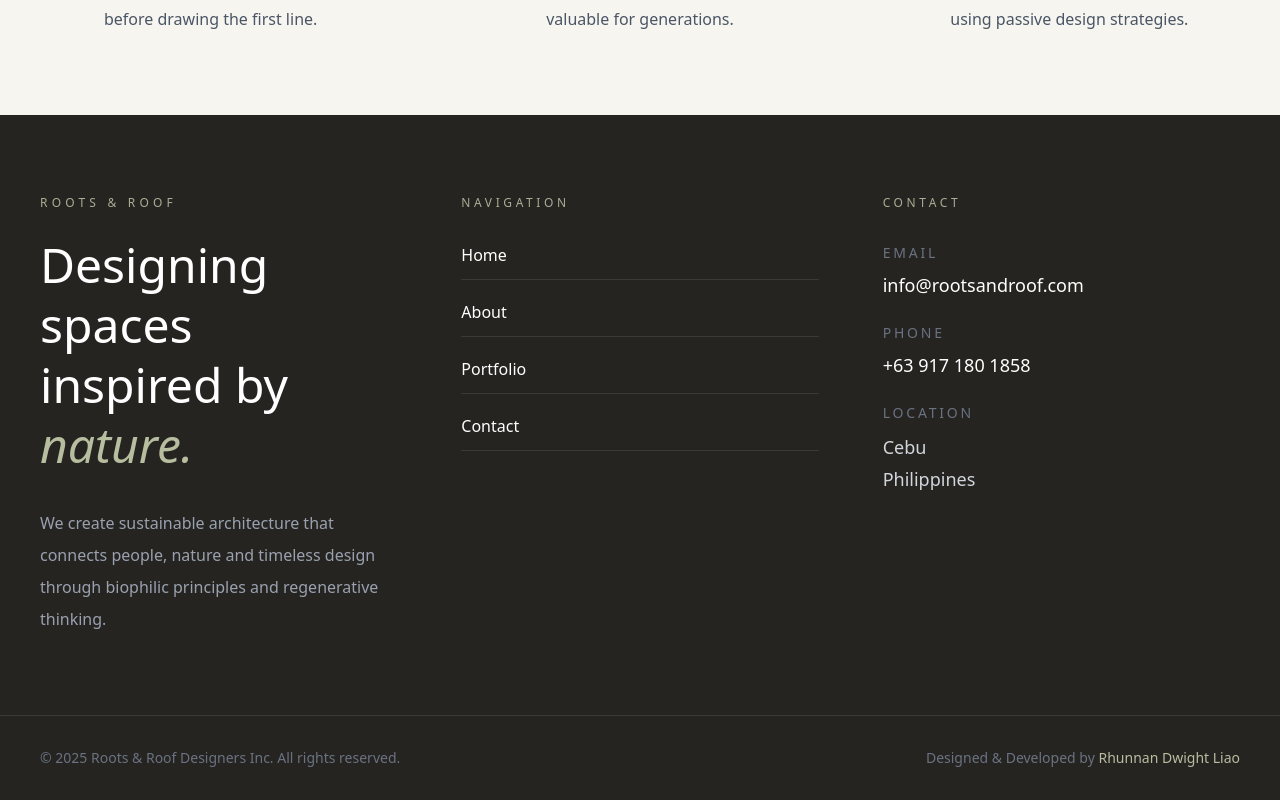
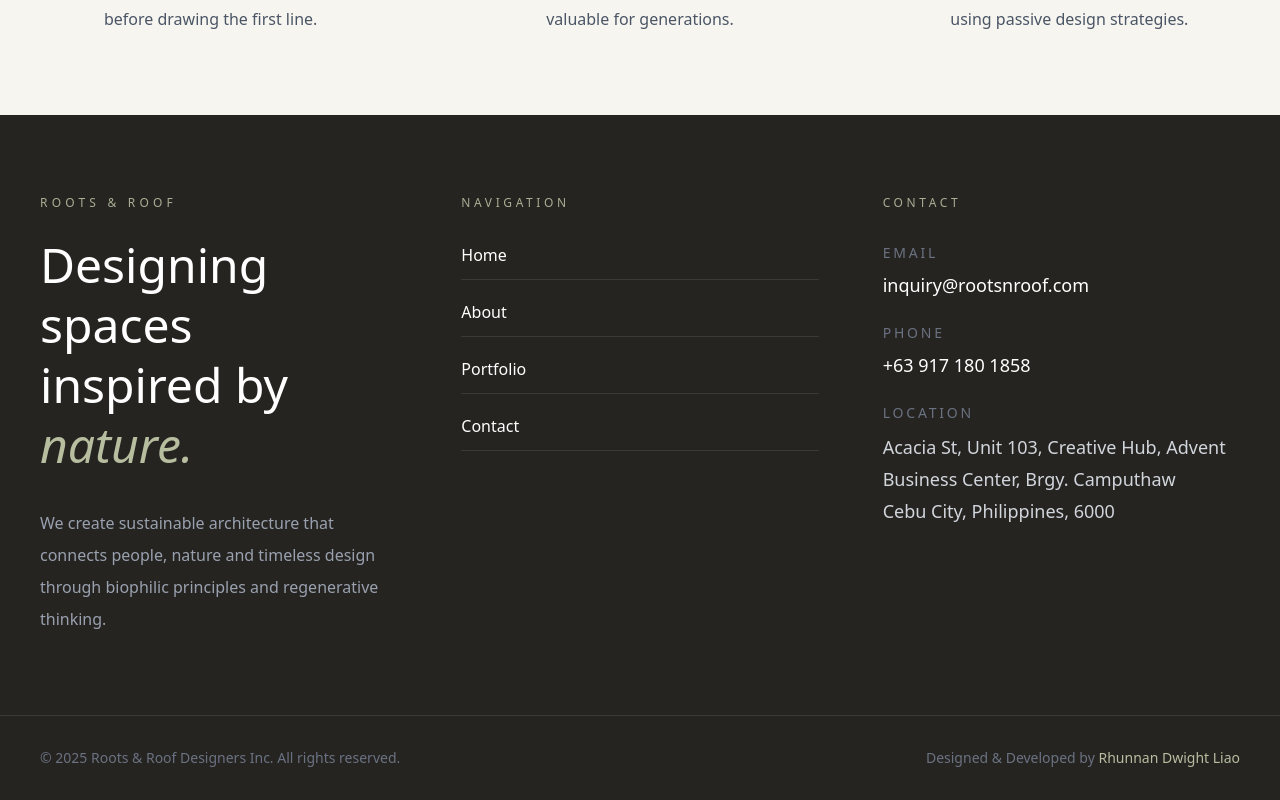
Before and after one commit to Rhunnan/rootsAndRoof, a React (Vite) app in the folder rootsAndRoofArch/: page / in a window 1280 px wide. Shown: the part 5170-5970 px from the top of the page. Built offline with nearby package versions, Linux system fonts and the light colour scheme.

Commit message:
Enhanced designs with AI

```diff
--- a/rootsAndRoofArch/src/components/footer.tsx
+++ b/rootsAndRoofArch/src/components/footer.tsx
@@ -6,72 +6,48 @@ export default function FooterComponent() {
 
   return (
     <footer className="bg-[#262421] w-full text-white">
-
       {/* Main Footer */}
 
       <div className="max-w-7xl mx-auto px-6 lg:px-10 py-20">
-
         <div className="grid lg:grid-cols-3 gap-16">
-
           {/* Brand */}
 
           <div>
-
             <p className="uppercase tracking-[0.35em] text-xs text-[#A9AF94]">
-
               ROOTS & ROOF
-
             </p>
 
             <h2 className="mt-6 text-4xl md:text-5xl font-light leading-tight">
-
               Designing spaces
-
               <br />
-
               inspired by
-
-              <span className="italic text-[#B7BE9F]">
-
-                {" "}nature.
-
-              </span>
-
+              <span className="italic text-[#B7BE9F]"> nature.</span>
             </h2>
 
             <p className="mt-8 text-gray-400 leading-8 max-w-md">
-
-              We create sustainable architecture that connects people,
-              nature and timeless design through biophilic principles
-              and regenerative thinking.
-
+              We create sustainable architecture that connects people, nature
+              and timeless design through biophilic principles and regenerative
+              thinking.
             </p>
-
           </div>
 
           {/* Navigation */}
 
           <div>
-
             <p className="uppercase tracking-[0.3em] text-xs text-[#A9AF94]">
-
               Navigation
-
             </p>
 
             <nav className="mt-8 flex flex-col gap-5">
-
               <Link
                 to="/"
                 className="group flex items-center justify-between border-b border-white/10 pb-3 hover:text-[#B7BE9F] transition"
               >
                 Home
-
                 <ArrowUpRight
                   size={16}
                   className="opacity-0 group-hover:opacity-100 transition"
                 />
-
               </Link>
 
               <Link
@@ -79,12 +55,10 @@ export default function FooterComponent() {
                 className="group flex items-center justify-between border-b border-white/10 pb-3 hover:text-[#B7BE9F] transition"
               >
                 About
-
                 <ArrowUpRight
                   size={16}
                   className="opacity-0 group-hover:opacity-100 transition"
                 />
-
               </Link>
 
               <Link
@@ -92,12 +66,10 @@ export default function FooterComponent() {
                 className="group flex items-center justify-between border-b border-white/10 pb-3 hover:text-[#B7BE9F] transition"
               >
                 Portfolio
-
                 <ArrowUpRight
                   size={16}
                   className="opacity-0 group-hover:opacity-100 transition"
                 />
-
               </Link>
 
               <Link
@@ -105,53 +77,38 @@ export default function FooterComponent() {
                 className="group flex items-center justify-between border-b border-white/10 pb-3 hover:text-[#B7BE9F] transition"
               >
                 Contact
-
                 <ArrowUpRight
                   size={16}
                   className="opacity-0 group-hover:opacity-100 transition"
                 />
-
               </Link>
-
             </nav>
-
           </div>
 
           {/* Contact */}
 
           <div>
-
             <p className="uppercase tracking-[0.3em] text-xs text-[#A9AF94]">
-
               Contact
-
             </p>
 
             <div className="mt-8 space-y-6">
-
               <div>
-
                 <p className="text-sm uppercase tracking-[0.2em] text-gray-500">
-
                   Email
-
                 </p>
 
                 <a
-                  href="mailto:info@rootsandroof.com"
+                  href="mailto:inquiry@rootsnroof.com"
                   className="mt-2 inline-block text-lg hover:text-[#B7BE9F] transition"
                 >
-                  info@rootsandroof.com
+                  inquiry@rootsnroof.com
                 </a>
-
               </div>
 
               <div>
-
                 <p className="text-sm uppercase tracking-[0.2em] text-gray-500">
-
                   Phone
-
                 </p>
 
                 <a
@@ -160,35 +117,29 @@ export default function FooterComponent() {
                 >
                   +63 917 180 1858
                 </a>
-
               </div>
 
               <div>
-
                 <p className="text-sm uppercase tracking-[0.2em] text-gray-500">
-
                   Location
-
                 </p>
 
-                <p className="mt-2 text-lg leading-8 text-gray-300">
-
-                  Cebu
-
-                  <br />
-
-                  Philippines
-
-                </p>
-
+                <a
+                  target="_blank"
+                  href="https://maps.app.goo.gl/hFcsV4EW5dvChANN8"
+                  aria-label="Redirect to Google Map Comapny Location"
+                >
+                  <p className="mt-2 text-lg leading-8 text-gray-300">
+                    Acacia St, Unit 103, Creative Hub, Advent Business Center,
+                    Brgy. Camputhaw
+                    <br />
+                    Cebu City, Philippines, 6000
+                  </p>
+                </a>
               </div>
-
             </div>
-
           </div>
-
         </div>
-
       </div>
 
       {/* Divider */}
@@ -198,31 +149,17 @@ export default function FooterComponent() {
       {/* Bottom */}
 
       <div className="max-w-7xl mx-auto px-6 lg:px-10 py-8">
-
         <div className="flex flex-col md:flex-row justify-between items-center gap-4">
-
           <p className="text-sm text-gray-500">
-
-            © {year} Roots & Roof Designers Inc.
-            All rights reserved.
-
+            © {year} Roots & Roof Designers Inc. All rights reserved.
           </p>
 
           <p className="text-sm text-gray-500">
-
             Designed & Developed by
-            <span className="text-[#B7BE9F]">
-
-              {" "}Rhunnan Dwight Liao
-
-            </span>
-
+            <span className="text-[#B7BE9F]"> Rhunnan Dwight Liao</span>
           </p>
-
         </div>
-
       </div>
-
     </footer>
   );
 }
--- a/rootsAndRoofArch/src/components/navbar.tsx
+++ b/rootsAndRoofArch/src/components/navbar.tsx
@@ -143,7 +143,8 @@ export default function Navbar() {
 
   const [mobileOpen, setMobileOpen] = useState(false);
 //im forcing this to be true, if balikon ang transparent just set this to false and uncomment the useEffect
-  const [scrolled, setScrolled] = useState(true);
+  // const [scrolled, setScrolled] = useState(true);
+  const [scrolled] = useState(true);
 
   // useEffect(() => {
   //   const onScroll = () => {
--- a/rootsAndRoofArch/src/contactPage/contactPage.tsx
+++ b/rootsAndRoofArch/src/contactPage/contactPage.tsx
@@ -48,9 +48,8 @@ export default function ContactPage() {
   const handlePhoneChange = (e: React.ChangeEvent<HTMLInputElement>) =>
     setPhone(e.target.value);
 
-  const handleMessageChange = (
-    e: React.ChangeEvent<HTMLTextAreaElement>
-  ) => setMessage(e.target.value);
+  const handleMessageChange = (e: React.ChangeEvent<HTMLTextAreaElement>) =>
+    setMessage(e.target.value);
 
   // submit function goes in Part 2
   const handleSubmit = async (e: React.FormEvent<HTMLFormElement>) => {
@@ -74,13 +73,10 @@ const handleSubmit = async (e: React.FormEvent<HTMLFormElement>) => {
       formData.append("message", message);
       formData.append("token", token);
 
-    const response = await fetch(
-      "https://rootsnroof.com/email.php",
-      {
+      const response = await fetch("https://rootsnroof.com/email.php", {
         method: "POST",
         body: formData,
-      }
-    );
+      });
 
       const result = await response.json();
 
@@ -110,15 +106,9 @@ const handleSubmit = async (e: React.FormEvent<HTMLFormElement>) => {
           content="Connect with Roots & Roof Designers Inc. for architecture, biophilic design, regenerative planning, and sustainable residential and commercial projects."
         />
 
-        <link
-          rel="canonical"
-          href="https://rootsnroof.com/contact"
-        />
+        <link rel="canonical" href="https://rootsnroof.com/contact" />
 
-        <meta
-          property="og:title"
-          content="Contact | Roots & Roof Architects"
-        />
+        <meta property="og:title" content="Contact | Roots & Roof Architects" />
 
         <meta
           property="og:description"
@@ -130,18 +120,12 @@ const handleSubmit = async (e: React.FormEvent<HTMLFormElement>) => {
           content="https://www.rootsnroof.com/preview.png"
         />
 
-        <meta
-          property="og:url"
-          content="https://rootsnroof.com/contact"
-        />
+        <meta property="og:url" content="https://rootsnroof.com/contact" />
 
-        <script type="application/ld+json">
-          {JSON.stringify(jsonLd)}
-        </script>
+        <script type="application/ld+json">{JSON.stringify(jsonLd)}</script>
       </Helmet>
 
       <main className="bg-[#F8F6F2] text-[#2D2A26] overflow-hidden">
-
         <NavBar />
 
         {/* ================================================= */}
@@ -158,37 +142,24 @@ const handleSubmit = async (e: React.FormEvent<HTMLFormElement>) => {
           <div className="absolute inset-0 bg-black/45" />
 
           <div className="relative z-10 h-full flex items-end">
-
             <div className="max-w-7xl mx-auto w-full px-6 lg:px-10 pb-20">
-
               <p className="uppercase tracking-[0.35em] text-sm text-[#D6D1C4]">
-
                 Contact
-
               </p>
 
               <h1 className="mt-6 text-4xl md:text-6xl xl:text-7xl font-light text-white leading-tight">
-
                 Let's Create
-
                 <br />
-
                 Something Timeless.
-
               </h1>
 
               <p className="mt-8 max-w-2xl text-lg md:text-xl text-gray-200 leading-8">
-
-                Every meaningful space begins with a conversation.
-                We'd love to hear your vision and explore how
-                architecture can bring it to life.
-
+                Every meaningful space begins with a conversation. We'd love to
+                hear your vision and explore how architecture can bring it to
+                life.
               </p>
-
             </div>
-
           </div>
-
         </section>
 
         {/* ================================================= */}
@@ -196,39 +167,26 @@ const handleSubmit = async (e: React.FormEvent<HTMLFormElement>) => {
         {/* ================================================= */}
 
         <section className="py-28">
-
           <div className="max-w-7xl mx-auto px-6 lg:px-10">
-
             <div className="max-w-3xl">
-
               <p className="uppercase tracking-[0.35em] text-sm text-[#66714B]">
-
                 Get In Touch
-
               </p>
 
               <h2 className="mt-6 text-4xl lg:text-6xl font-semibold leading-tight">
-
                 Let's discuss your next project.
-
               </h2>
 
               <div className="mt-8 w-24 h-[2px] bg-[#D6D1C4]" />
 
               <p className="mt-10 text-lg text-gray-600 leading-9">
-
-                Whether you're planning a private residence,
-                commercial development, hospitality project,
-                or a regenerative masterplan, our team is ready
-                to collaborate with you from concept through
+                Whether you're planning a private residence, commercial
+                development, hospitality project, or a regenerative masterplan,
+                our team is ready to collaborate with you from concept through
                 completion.
-
               </p>
-
             </div>
-
           </div>
-
         </section>
 
         {/* ================================================= */}
@@ -236,102 +194,68 @@ const handleSubmit = async (e: React.FormEvent<HTMLFormElement>) => {
         {/* ================================================= */}
 
         <section className="pb-32">
-
           <div className="max-w-7xl mx-auto px-6 lg:px-10">
-
             <div className="grid lg:grid-cols-2 gap-20">
-
               {/* LEFT */}
 
               <div>
-
                 <p className="uppercase tracking-[0.35em] text-sm text-[#66714B]">
-
                   Contact Information
-
                 </p>
 
                 <div className="mt-12 space-y-10">
-
                   <div>
-
                     <h3 className="text-lg uppercase tracking-[0.2em] text-[#66714B]">
-
                       Email
-
                     </h3>
 
                     <p className="mt-3 text-2xl font-light">
-
-                      info@rootsnroof.com
-
+                      inquiry@rootsnroof.com
                     </p>
-
                   </div>
 
                   <div>
-
                     <h3 className="text-lg uppercase tracking-[0.2em] text-[#66714B]">
-
                       Phone
-
                     </h3>
 
-                    <p className="mt-3 text-2xl font-light">
-
-                      +63 917 180 1858
-
-                    </p>
-
+                    <p className="mt-3 text-2xl font-light">+63 917 180 1858</p>
                   </div>
 
                   <div>
-
                     <h3 className="text-lg uppercase tracking-[0.2em] text-[#66714B]">
-
                       Office
-
                     </h3>
 
-                    <p className="mt-3 text-xl leading-8 font-light text-gray-600">
-
-                      Talisay City
-
-                      <br />
-
-                      Cebu, Philippines
-
+                    <a
+                      target="_blank"
+                      href="https://maps.app.goo.gl/hFcsV4EW5dvChANN8"
+                      aria-label="Redirect to Google Map Comapny Location"
+                    >
+                      <p className="mt-2 text-lg leading-8 text-[#66714B]">
+                        Acacia St, Unit 103, Creative Hub, Advent Business
+                        Center, Brgy. Camputhaw Cebu City, Philippines, 6000
                       </p>
-
+                    </a>
                   </div>
-
                 </div>
-
               </div>
 
               {/* RIGHT */}
 
               <div>
-
                 <p className="uppercase tracking-[0.35em] text-sm text-[#66714B]">
-
                   Send an Inquiry
-
                 </p>
 
                 <form
                   className="mt-12 bg-white border border-[#E7E1D8] shadow-xl p-10 lg:p-14"
                   onSubmit={handleSubmit}
                 >
-
                   <div className="space-y-8">
-
                     <div>
-
                       <label className="block uppercase tracking-[0.25em] text-xs text-[#66714B] mb-3">
-
                         Full Name
-
                       </label>
 
                       <input
@@ -351,15 +275,11 @@ const handleSubmit = async (e: React.FormEvent<HTMLFormElement>) => {
             focus:border-[#66714B]
           "
                       />
-
                     </div>
 
                     <div>
-
                       <label className="block uppercase tracking-[0.25em] text-xs text-[#66714B] mb-3">
-
                         Email Address
-
                       </label>
 
                       <input
@@ -379,15 +299,11 @@ const handleSubmit = async (e: React.FormEvent<HTMLFormElement>) => {
             focus:border-[#66714B]
           "
                       />
-
                     </div>
 
                     <div>
-
                       <label className="block uppercase tracking-[0.25em] text-xs text-[#66714B] mb-3">
-
                         Contact Number
-
                       </label>
 
                       <input
@@ -407,15 +323,11 @@ const handleSubmit = async (e: React.FormEvent<HTMLFormElement>) => {
             focus:border-[#66714B]
           "
                       />
-
                     </div>
 
                     <div>
-
                       <label className="block uppercase tracking-[0.25em] text-xs text-[#66714B] mb-3">
-
                         Tell us about your project
-
                       </label>
 
                       <textarea
@@ -435,9 +347,7 @@ const handleSubmit = async (e: React.FormEvent<HTMLFormElement>) => {
             focus:border-[#66714B]
           "
                       />
-
                     </div>
-
                   </div>
 
                   <button
@@ -458,34 +368,23 @@ const handleSubmit = async (e: React.FormEvent<HTMLFormElement>) => {
                   >
                     Send Inquiry
                   </button>
-
                 </form>
-
               </div>
-
             </div>
-
           </div>
-
         </section>
         {/* ================================================= */}
         {/* LOCATION */}
         {/* ================================================= */}
 
         <section className="py-28 bg-white">
-
           <div className="max-w-7xl mx-auto px-6 lg:px-10">
-
             <p className="uppercase tracking-[0.35em] text-sm text-[#66714B]">
-
               Visit Us
-
             </p>
 
             <h2 className="mt-5 text-4xl lg:text-5xl font-semibold">
-
               Our Studio Location
-
             </h2>
 
             <div className="mt-8 w-24 h-[2px] bg-[#D6D1C4]" />
@@ -502,11 +401,9 @@ const handleSubmit = async (e: React.FormEvent<HTMLFormElement>) => {
                 border-0
                 shadow-xl
               "
-              src="https://maps.google.com/maps?width=600&height=400&hl=en&q=villa%20raya%20talisay&t=&z=14&ie=UTF8&iwloc=B&output=embed"
+              src="https://www.google.com/maps/embed?pb=!1m18!1m12!1m3!1d2841.7241000386543!2d123.89730110880897!3d10.32113038975873!2m3!1f0!2f0!3f0!3m2!1i1024!2i768!4f13.1!3m3!1m2!1s0x95431354fba5af5%3A0x3c43f69543ab9de!2sRoots%20and%20Roof%20Architects!5e1!3m2!1sen!2sph!4v1785080019508!5m2!1sen!2sph"
             />
-
           </div>
-
         </section>
 
         {/* ================================================= */}
@@ -514,135 +411,73 @@ const handleSubmit = async (e: React.FormEvent<HTMLFormElement>) => {
         {/* ================================================= */}
 
         <section className="py-32 bg-[#F8F6F2]">
-
           <div className="max-w-7xl mx-auto px-6 lg:px-10">
-
             <p className="uppercase tracking-[0.35em] text-sm text-[#66714B] text-center">
-
               Our Process
-
             </p>
 
             <h2 className="mt-5 text-center text-4xl lg:text-5xl font-semibold">
-
               How We Bring Ideas To Life
-
             </h2>
 
             <div className="mx-auto mt-8 w-24 h-[2px] bg-[#D6D1C4]" />
 
             <div className="grid md:grid-cols-2 xl:grid-cols-4 gap-16 mt-24">
+              <div>
+                <span className="text-6xl font-light text-[#D6D1C4]">01</span>
+
+                <h3 className="mt-8 text-2xl font-semibold">Discovery</h3>
+
+                <p className="mt-5 text-gray-600 leading-8">
+                  Understanding your vision, goals, site conditions, and
+                  aspirations before beginning the design journey.
+                </p>
+              </div>
 
               <div>
+                <span className="text-6xl font-light text-[#D6D1C4]">02</span>
 
-                <span className="text-6xl font-light text-[#D6D1C4]">
+                <h3 className="mt-8 text-2xl font-semibold">Design</h3>
 
-                  01
+                <p className="mt-5 text-gray-600 leading-8">
+                  Crafting thoughtful spaces inspired by nature, sustainability,
+                  and timeless architectural principles.
+                </p>
+              </div>
 
-                </span>
+              <div>
+                <span className="text-6xl font-light text-[#D6D1C4]">03</span>
+
+                <h3 className="mt-8 text-2xl font-semibold">Documentation</h3>
+
+                <p className="mt-5 text-gray-600 leading-8">
+                  Producing detailed architectural and engineering drawings
+                  ready for approvals and construction.
+                </p>
+              </div>
+
+              <div>
+                <span className="text-6xl font-light text-[#D6D1C4]">04</span>
 
                 <h3 className="mt-8 text-2xl font-semibold">
-
-                  Discovery
-
+                  Construction Support
                 </h3>
 
                 <p className="mt-5 text-gray-600 leading-8">
-
-                  Understanding your vision, goals, site conditions,
-                  and aspirations before beginning the design journey.
-
+                  Collaborating closely throughout construction to ensure every
+                  detail is executed as intended.
                 </p>
-
               </div>
-
-              <div>
-
-                <span className="text-6xl font-light text-[#D6D1C4]">
-
-                  02
-
-                </span>
-
-                <h3 className="mt-8 text-2xl font-semibold">
-
-                  Design
-
-                </h3>
-
-                <p className="mt-5 text-gray-600 leading-8">
-
-                  Crafting thoughtful spaces inspired by nature,
-                  sustainability, and timeless architectural principles.
-
-                </p>
-
             </div>
-
-              <div>
-
-                <span className="text-6xl font-light text-[#D6D1C4]">
-
-                  03
-
-                </span>
-
-                <h3 className="mt-8 text-2xl font-semibold">
-
-                  Documentation
-
-                </h3>
-
-                <p className="mt-5 text-gray-600 leading-8">
-
-                  Producing detailed architectural and engineering
-                  drawings ready for approvals and construction.
-
-                </p>
-
           </div>
-
-              <div>
-
-                <span className="text-6xl font-light text-[#D6D1C4]">
-
-                  04
-
-                </span>
-
-                <h3 className="mt-8 text-2xl font-semibold">
-
-                  Construction Support
-
-                </h3>
-
-                <p className="mt-5 text-gray-600 leading-8">
-
-                  Collaborating closely throughout construction
-                  to ensure every detail is executed as intended.
-
-                </p>
-
-              </div>
-
-            </div>
-
-          </div>
-
         </section>
 
         <InviteComponent isProjectPage={false} />
 
         <FooterComponent />
 
-        <ReCAPTCHA
-          ref={recaptchaRef}
-          sitekey={siteKey}
-          size="invisible"
-        />
-
+        <ReCAPTCHA ref={recaptchaRef} sitekey={siteKey} size="invisible" />
       </main>
-
     </>
   );
 }
--- a/rootsAndRoofArch/src/homepage/homepage.tsx
+++ b/rootsAndRoofArch/src/homepage/homepage.tsx
@@ -1,12 +1,10 @@
 // import bgHero from '../assets/homePage/bg-hero.webp'
 import NavBar  from '../components/navbar';
-import bioPhilic_Design from  '../assets/biophilic_design.webp'
 import FooterComponent from '../components/footer';
 import InviteComponent from '../components/invite';
 import Services from './components/services';
 import HomeAboutSection from './components/homePageAboutSection';
 import FeaturedProject from './components/featuredProject';
-import Slider from './components/slider';
 import { Helmet } from "react-helmet-async";
 import HeroBg from "../assets/hero-bg.png"
 export default function HomePage(){
```
Also changed, not shown: rootsAndRoofArch/src/homepage/components/services.tsx (+4 -58 lines). Lines whose indentation alone changed are shown as unchanged.
